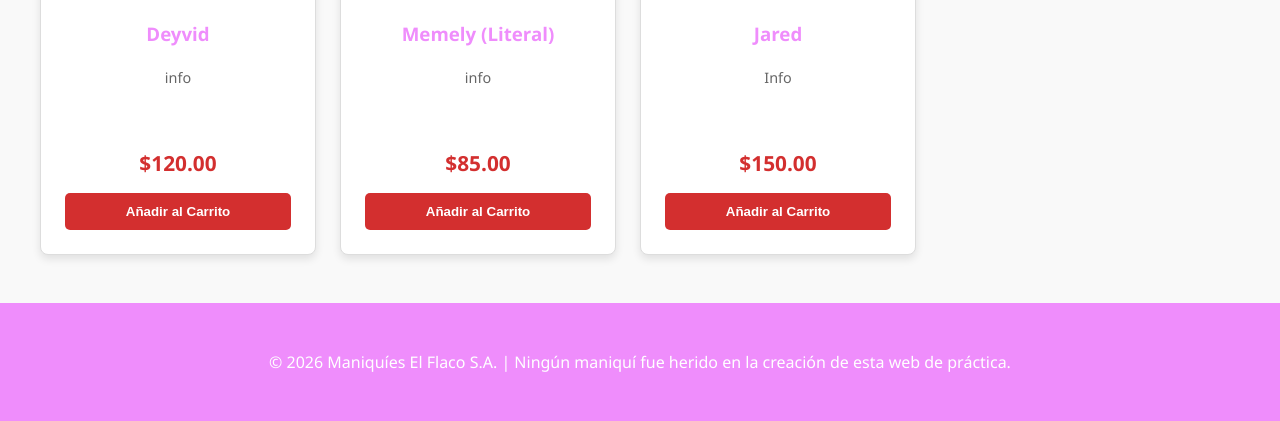
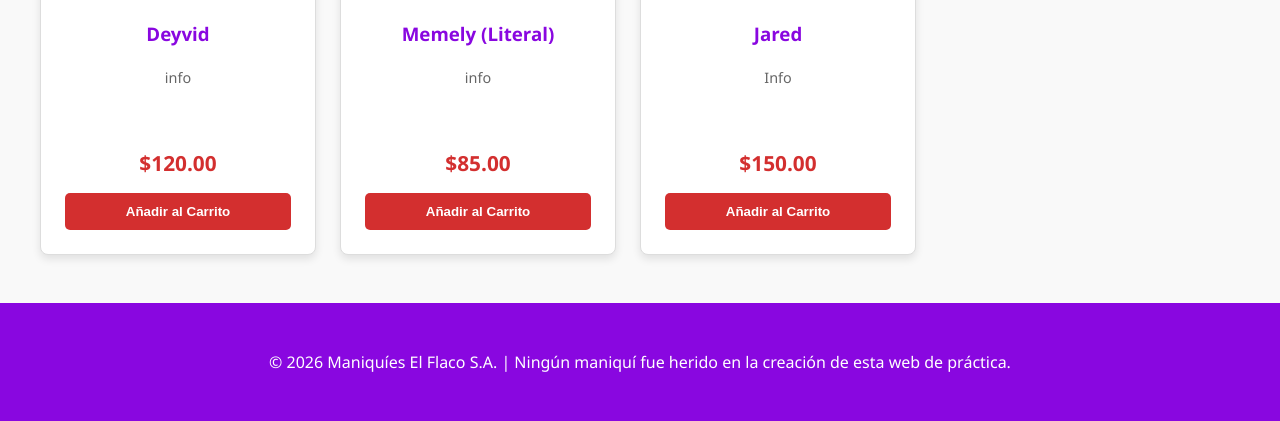
Before and after one commit to carquenjji/belrod, a plain HTML site: page index.html in a window 1280 px wide. Shown: the part 487-908 px from the top of the page. Drawn offline with Linux system fonts and the light colour scheme.

Commit message:
Update index.html

```diff
--- a/index.html
+++ b/index.html
@@ -7,7 +7,7 @@
     <style>
         :root {
             --primary: #d32f2f;
-            --secondary: #ef8dfc;
+            --secondary: #8907e0;
             --bg: #f9f9f9;
             --card-bg: #ffffff;
         }
```
